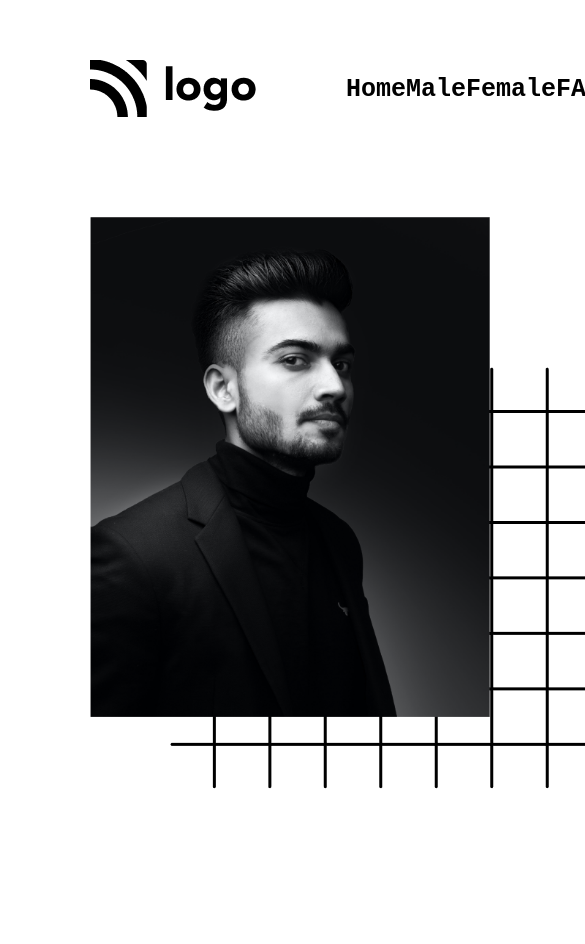
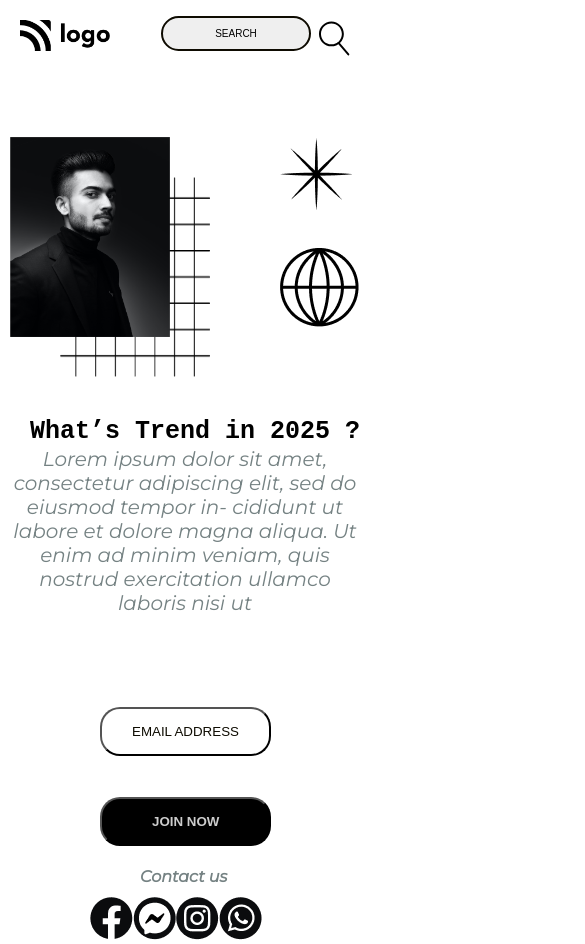
Before and after one commit to zeeshan249/cssproject-01, a website: page index.html in a window 390 px wide. Shown: the top 944 px of the page, 585 px wide, since content can reach past the window. Before the commit the page ends 844 px from the top, so only its background shows below. Drawn offline with Linux system fonts and the light colour scheme.

Commit message:
responsive

```diff
--- a/style.css
+++ b/style.css
@@ -27,10 +27,7 @@ body{
    margin-left: 70px;
    margin-top: 40px;
 }
-.nav-logo{
-   display:flex;
-   padding-left: 80px;
-}
+
 .list-item{
    text-decoration: none;
    font-family: 'Courier New';
@@ -164,3 +161,140 @@ body{
    top:500px;
 
 }
+@media only screen and (max-width: 968px) and (max-height:1000px) {
+
+   .navbar-container .list{
+      display: none;
+  }
+
+  .hero-container > div > img{
+   position: absolute;
+   width: 160px;
+   height:200px;
+   top:10px;
+   left:10px;
+  }
+
+  .navbar-container img{
+   width: 90px;
+   margin-left: -70px;
+   margin-top: -40px;
+
+  }
+  .button-group {
+   display: flex;
+   position: absolute;
+  right:110%;
+  top:-4%;
+
+
+}
+.nav-button{
+
+   padding: 10px;
+   border: 2px solid #0e0b01;
+   font-weight: normal;
+   text-transform: uppercase;
+   font-size: 10px;
+   border-radius: 20px;
+
+
+}
+.square img{
+   position: absolute;
+   top: -190px;
+   left: -110px;
+   z-index: -5;
+   width: 150px;
+   height: 200px;
+}
+.search-icon{
+  position: absolute;
+  left:510%;
+  top:-62%;
+
+
+}
+.star{
+   position: absolute;
+   left: 280px;
+   top: 10px;
+
+}
+.globe{
+   position: absolute;
+
+   top:120px;
+   left:280px;
+
+}
+.hero-container-right{
+   position: relative;
+
+}
+.hero-heading{
+   position: absolute;
+   left:30px;
+   top:290px;
+   font-weight: 900;
+   font-family: 'Courier New';
+   font-size: 25px;
+}
+.hero-description{
+   position: absolute;
+   left:10px;
+   top:320px;
+   text-align: center;
+   word-spacing: normal;
+   font-size: 20px;
+   margin: 0;
+   padding: 0;
+   width: 350px;
+   color:#758283;
+}
+.button-email{
+   position: absolute;
+   left: 100px;
+   top:580px;
+   text-decoration: none;
+   color: #0e0b01;
+
+   background-color: #ffffff;
+   padding: 15px 30px;
+
+   font-weight: normal;
+   text-transform: uppercase;
+
+   border-radius: 20px;
+
+}
+.button-join{
+   position: absolute;
+   left: 100px;
+   top:670px;
+   text-decoration: none;
+   color: rgba(255, 255, 255, 0.8);
+
+   background-color: #000000;
+   padding: 15px 50px;
+
+   font-weight: bolder;
+   text-transform: uppercase;
+
+   border-radius: 20px;
+}
+.contact-heading{
+   position: absolute;
+   left: 140px;
+   top:740px;
+  color:#758283;
+}
+
+.icons{
+   display: flex;
+ width: 102px;
+   left:90px;
+   top:770px;
+
+}
+     }
```
